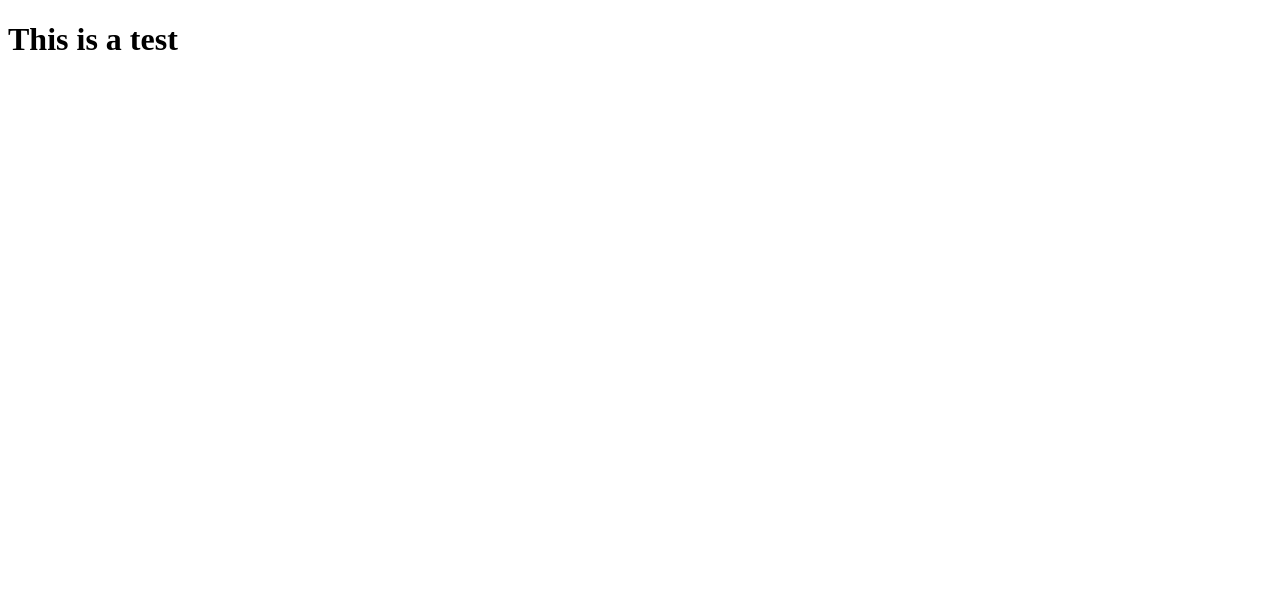
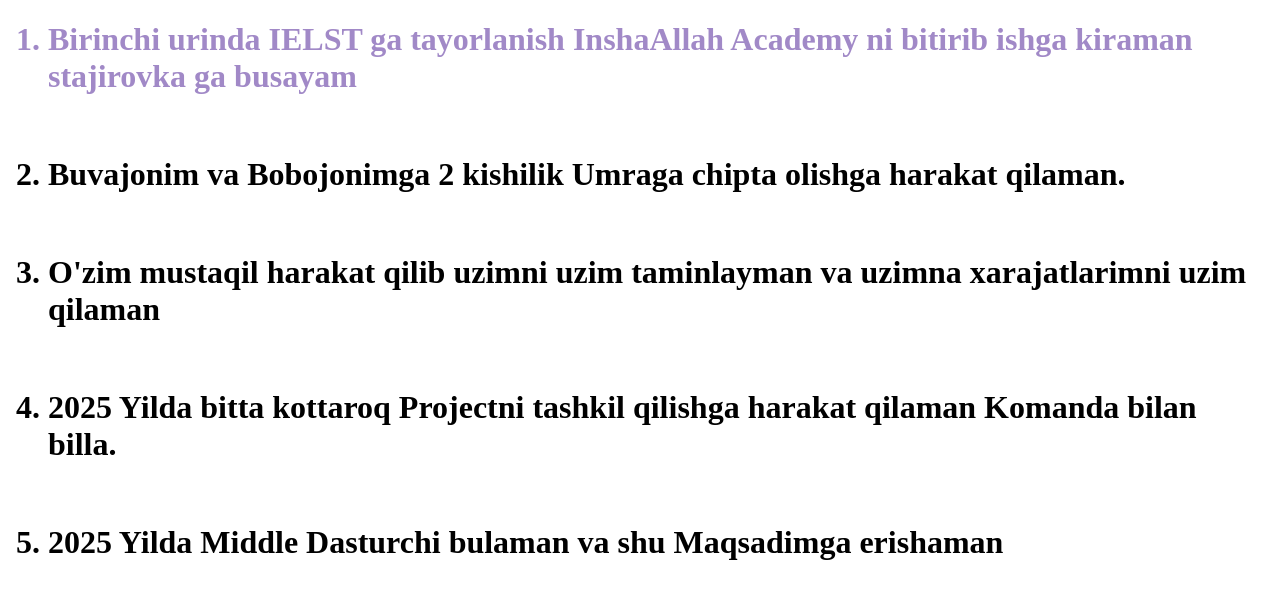
Before and after one commit to Salohiddin0/Let-s-write-down-our-New-Year-s-dreams., a plain HTML site: page index.html in a window 1280 px wide. Drawn offline with Linux system fonts and the light colour scheme.

Commit message:
add 5 task

```diff
--- a/index.html
+++ b/index.html
@@ -4,12 +4,44 @@
 <head>
     <meta charset="UTF-8">
     <meta name="viewport" content="width=device-width, initial-scale=1.0">
-    <title>Document</title>
+    <title>Let's write down our New Year's dreams.</title>
 </head>
 
 <body>
+    <div class="container">
+        <ol>
+            <h1 style="color: rgb(161, 137, 199);">
+                <li>Birinchi urinda IELST ga tayorlanish InshaAllah Academy ni bitirib ishga kiraman stajirovka ga
+                    busayam
+                </li>
+            </h1>
+            <br>
+            <h1>
+                <li> Buvajonim va Bobojonimga 2 kishilik Umraga chipta olishga harakat qilaman.
+                </li>
+            </h1>
+            <br>
+            <h1>
+                <li>
+                    O'zim mustaqil harakat qilib uzimni uzim taminlayman va uzimna xarajatlarimni uzim qilaman
+                </li>
+            </h1>
+            <br>
+            <h1>
+                <li>
+                    2025 Yilda bitta kottaroq Projectni tashkil qilishga harakat qilaman
+                    Komanda bilan billa.
+                </li>
+            </h1>
+            <br>
+            <h1>
+                <li>
+                    2025 Yilda Middle Dasturchi bulaman va shu Maqsadimga erishaman
+                </li>
+            </h1>
+        </ol>
+    </div>
 
-    <h1>This is a test</h1>
 
 </body>
 
```
